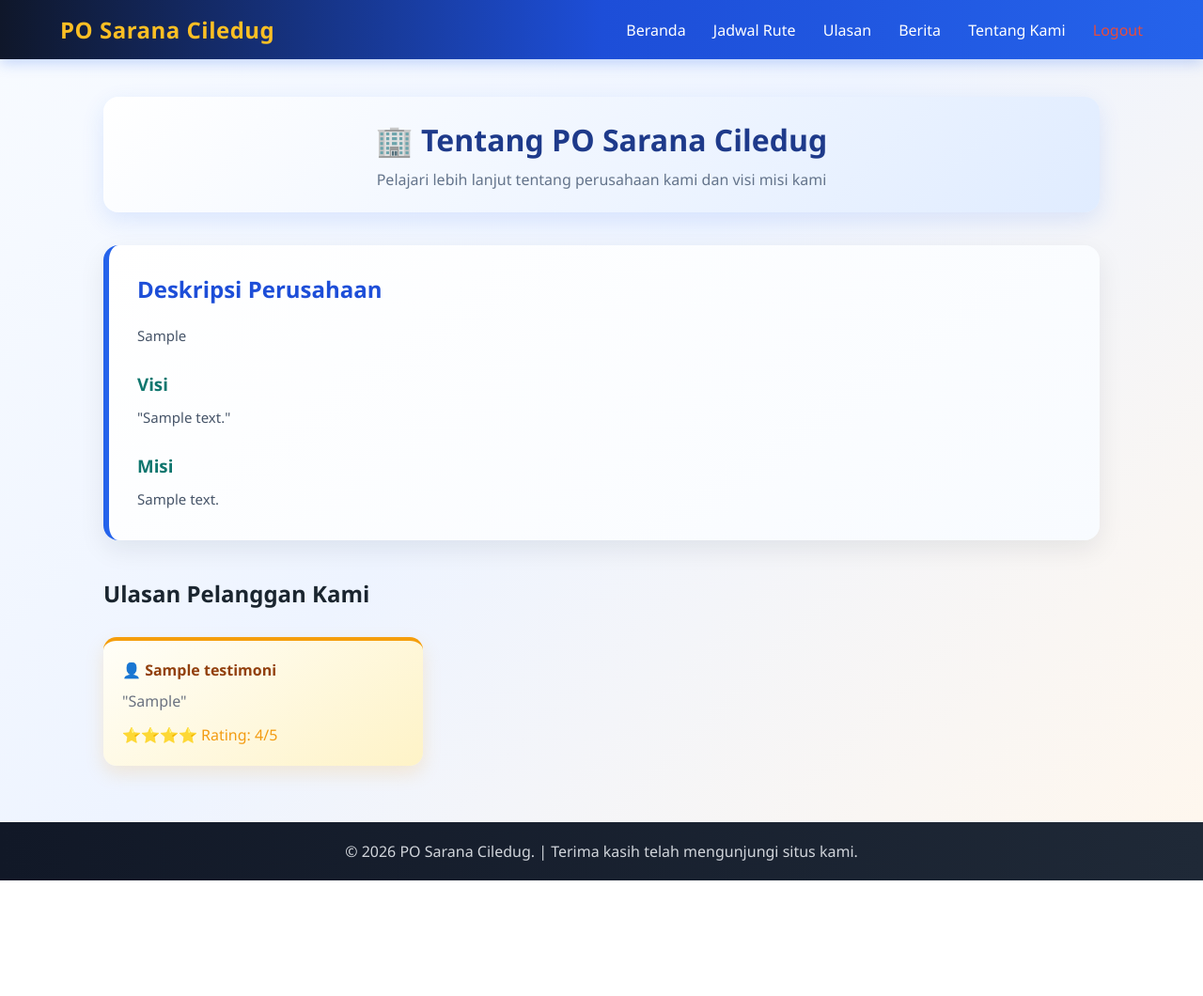
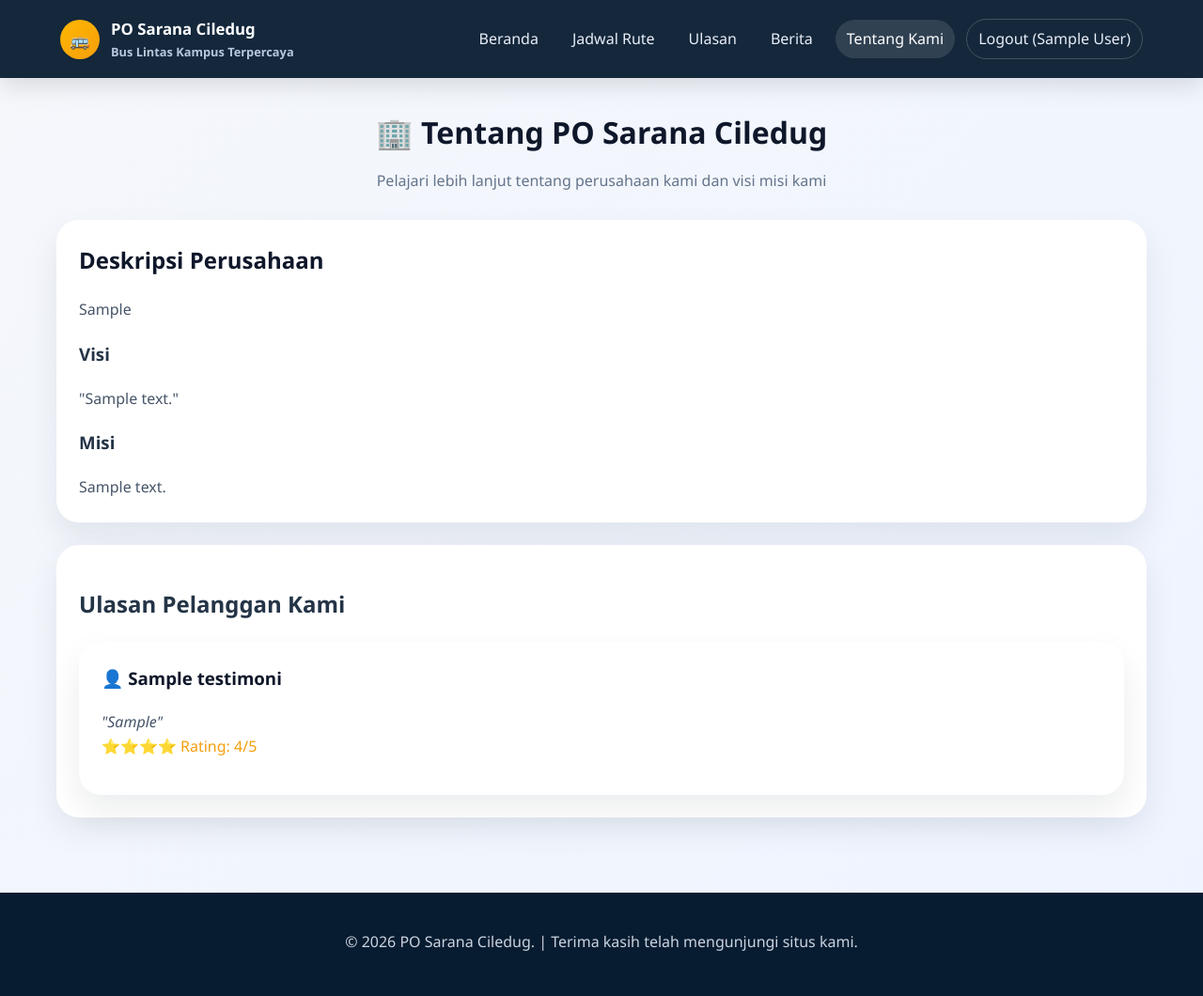
Before and after one commit to mrieaziz/website-berita, a PHP site: page /profile.php in a window 1280 px wide. Shown: the whole page at 94% size. Before the commit the page ends 937 px from the top, so only its background shows below. Run offline with PHP 8.4, Linux system fonts and the light colour scheme; the visitor is signed in with stand-in values (Sample User, id 1); tables that the repository leaves empty or names only in its code hold one stand-in row (values such as "Sample post").

Commit message:
mengubah tampilan menu dan profile

```diff
--- a/menu.php
+++ b/menu.php
@@ -64,7 +64,8 @@ $activePage = 'menu';
                 </table>
             </div>
         </section>
-        <section class="section-block">
+
+        <section class="section-block" style="margin-top: 40px;">
             <h2>Tidak Menemukan Rute yang Dicari?</h2>
             <p>Hubungi kami untuk informasi lebih lanjut atau pesan custom route sesuai kebutuhan Anda.</p>
             <a href="index.php" class="btn btn-secondary">Hubungi Kami</a>
--- a/profile.php
+++ b/profile.php
@@ -8,154 +8,38 @@ $profile_pt = mysqli_fetch_assoc(mysqli_query($koneksi, "SELECT * FROM tabel_pro
 <head>
     <meta charset="UTF-8">
     <meta name="viewport" content="width=device-width, initial-scale=1.0">
+    <meta http-equiv="Cache-Control" content="no-cache, no-store, must-revalidate">
+    <meta http-equiv="Pragma" content="no-cache">
+    <meta http-equiv="Expires" content="0">
     <title>Profile Perusahaan - PO Sarana Ciledug</title>
-    <style>
-        * { margin: 0; padding: 0; box-sizing: border-box; }
-        body {
-            font-family: 'Segoe UI', sans-serif;
-            background: linear-gradient(135deg, #f8fbff 0%, #eef4ff 45%, #fff7ed 100%);
-            color: #1f2937;
-        }
-
-        header {
-            background: linear-gradient(90deg, #0f172a 0%, #1d4ed8 50%, #2563eb 100%);
-            color: white;
-            padding: 15px 5%;
-            display: flex;
-            justify-content: space-between;
-            align-items: center;
-            box-shadow: 0 4px 14px rgba(37, 99, 235, 0.25);
-        }
-        header .logo {
-            font-size: 24px;
-            font-weight: bold;
-            color: #fbbf24;
-            letter-spacing: 0.5px;
-        }
-        nav a {
-            color: white;
-            text-decoration: none;
-            margin-left: 25px;
-            font-weight: 500;
-            transition: color 0.3s, transform 0.3s;
-        }
-        nav a:hover {
-            color: #fde68a;
-            transform: translateY(-1px);
-        }
-
-        .container { max-width: 1100px; margin: 40px auto; padding: 0 20px; }
-
-        .page-header {
-            text-align: center;
-            margin-bottom: 35px;
-            padding: 24px 20px;
-            background: linear-gradient(135deg, #ffffff 0%, #e0ecff 100%);
-            border-radius: 16px;
-            box-shadow: 0 8px 24px rgba(37, 99, 235, 0.12);
-        }
-        .page-header h1 {
-            color: #1e3a8a;
-            font-size: 32px;
-            margin-bottom: 10px;
-        }
-        .page-header p {
-            color: #64748b;
-            font-size: 16px;
-        }
-
-        .about-card {
-            background: linear-gradient(145deg, #ffffff 0%, #f8fbff 100%);
-            padding: 30px;
-            border-radius: 16px;
-            box-shadow: 0 10px 28px rgba(15, 23, 42, 0.08);
-            border-left: 6px solid #2563eb;
-            margin-bottom: 40px;
-        }
-        .about-card h2 {
-            color: #1d4ed8;
-            margin-bottom: 20px;
-        }
-        .about-card h3 {
-            color: #0f766e;
-            margin-top: 25px;
-            margin-bottom: 10px;
-        }
-        .about-card p {
-            color: #475569;
-            line-height: 1.8;
-            font-size: 15px;
-        }
-
-        .testimonials-grid {
-            display: grid;
-            grid-template-columns: repeat(auto-fill, minmax(300px, 1fr));
-            gap: 20px;
-            margin-bottom: 40px;
-        }
-        .testimonial-card {
-            background: linear-gradient(145deg, #fffef8 0%, #fef3c7 100%);
-            padding: 20px;
-            border-radius: 14px;
-            box-shadow: 0 8px 20px rgba(245, 158, 11, 0.16);
-            border-top: 4px solid #f59e0b;
-        }
-        .testimonial-card h4 {
-            color: #92400e;
-            margin-bottom: 10px;
-        }
-        .testimonial-card p {
-            color: #6b7280;
-            line-height: 1.6;
-        }
-
-        .empty-message {
-            text-align: center;
-            padding: 40px;
-            color: #64748b;
-            font-size: 16px;
-            background: #ffffff;
-            border-radius: 14px;
-            box-shadow: 0 6px 16px rgba(15, 23, 42, 0.06);
-        }
-
-        footer {
-            background: linear-gradient(90deg, #111827 0%, #1f2937 100%);
-            color: #d1d5db;
-            text-align: center;
-            padding: 20px;
-            margin-top: 60px;
-        }
-        footer a { color: #60a5fa; text-decoration: none; }
-
-        @media (max-width: 768px) {
-            header { flex-direction: column; gap: 15px; }
-            nav a { margin-left: 15px; }
-            .testimonials-grid { grid-template-columns: 1fr; }
-            .page-header h1 { font-size: 24px; }
-        }
-    </style>
+    <link rel="stylesheet" href="css/style.css?v=20260701">
 </head>
 <body>
 
-    <header>
-        <div class="logo">PO Sarana Ciledug</div>
-        <nav>
+    <header class="site-header">
+        <a href="index.php" class="brand">
+            <span class="brand-mark">🚌</span>
+            <span>
+                <strong>PO Sarana Ciledug</strong>
+                <small>Bus Lintas Kampus Terpercaya</small>
+            </span>
+        </a>
+        <nav class="top-nav">
             <a href="index.php"> Beranda</a>
             <a href="menu.php"> Jadwal Rute</a>
             <a href="testimoni.php"> Ulasan</a>
             <a href="berita.php"> Berita</a>
             <?php if (isset($_SESSION['pelanggan_login'])) : ?>
-                <a href="profile.php"> Tentang Kami</a>
-                <a href="logout_user.php" style="color: #e74c3c;"> Logout</a>
+                <a href="profile.php" class="active"> Tentang Kami</a>
+                <a href="logout_user.php" class="nav-danger"> Logout (<?php echo htmlspecialchars($_SESSION['nama_pelanggan'] ?? ''); ?>)</a>
             <?php else : ?>
                 <a href="login_user.php"> Login</a>
-                <a href="register.php" style="background-color:#3498db; padding:5px 10px; border-radius:4px;">📝 Daftar</a>
+                <a href="register.php" class="nav-cta"> Daftar</a>
             <?php endif; ?>
         </nav>
     </header>
 
-    <div class="container">
+    <main class="page-main">
         <div class="page-header">
             <h1>🏢 Tentang PO Sarana Ciledug</h1>
             <p>Pelajari lebih lanjut tentang perusahaan kami dan visi misi kami</p>
@@ -172,32 +56,33 @@ $profile_pt = mysqli_fetch_assoc(mysqli_query($koneksi, "SELECT * FROM tabel_pro
             <p><?= nl2br(htmlspecialchars($profile_pt['misi'] ?? '')) ?></p>
         </div>
 
-        <h2 style="color: #1a252f; margin-bottom: 30px;"> Ulasan Pelanggan Kami</h2>
-        <div class="testimonials-grid">
+        <div class="content-card">
+            <h2> Ulasan Pelanggan Kami</h2>
+            <div class="card-grid">
                 <?php
                 $query = mysqli_query($koneksi, "SELECT * FROM tabel_testimoni");
 
                 if ($query && mysqli_num_rows($query) > 0) {
                     while($testi = mysqli_fetch_array($query)) {
                         echo "<div class='testimonial-card'>";
-                    echo "<h4>👤 " . htmlspecialchars($testi['nama_user']) . "</h4>";
-                    echo "<p>\"" . htmlspecialchars($testi['komentar']) . "\"</p>";
-                    echo "<p style='color:#f39c12; margin-top: 10px;'>";
+                        echo "<h3>👤 " . htmlspecialchars($testi['nama_user']) . "</h3>";
+                        echo "<p class='testimonial-comment'>\"" . htmlspecialchars($testi['komentar']) . "\"</p>";
+                        echo "<div class='star-rating'>";
                         for ($i = 0; $i < $testi['rating']; $i++) {
                             echo "⭐";
                         }
-                    echo " Rating: " . $testi['rating'] . "/5</p>";
+                        echo " Rating: " . $testi['rating'] . "/5</div>";
                         echo "</div>";
                     }
                 } else {
-                echo "<div class='empty-message' style='grid-column: 1/-1;'>Belum ada ulasan dari pelanggan.</div>";
+                    echo "<div style='text-align: center; padding: 40px; color: #64748b; grid-column: 1/-1;'>Belum ada ulasan dari pelanggan.</div>";
                 }
                 ?>
             </div>
+        </div>
+    </main>
 
-    </div>
-
-    <footer>
+    <footer class="site-footer">
         <p>&copy; 2026 PO Sarana Ciledug. | Terima kasih telah mengunjungi situs kami.</p>
     </footer>
 
```
Lines whose indentation alone changed are shown as unchanged.
